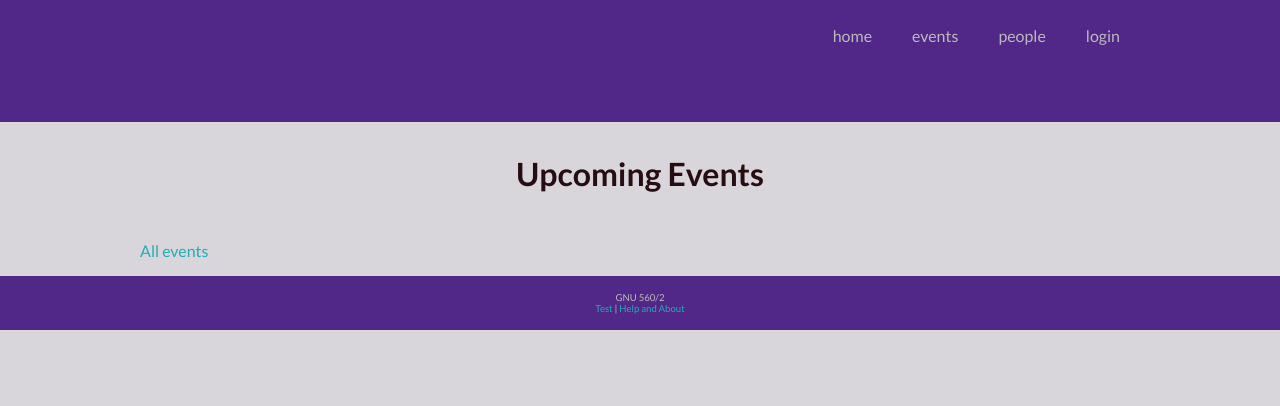
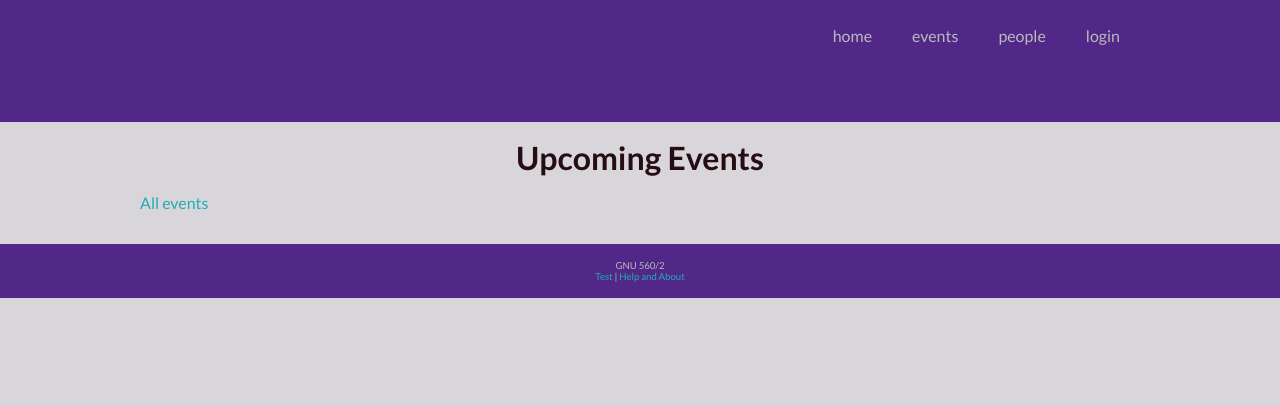
Before and after one commit to jhauserw3241/cdcdb-webserver, a Python web app: template templates/index.html in a window 1280 px wide. Shown: the top 406 px of the page. Run offline with Jinja, Linux system fonts and the light colour scheme; the template is opened without the code that fills it, so the values that code supplies are empty.

Commit message:
Add padding to content

```diff
--- a/static/style.css
+++ b/static/style.css
@@ -106,10 +106,13 @@ ul#nav li ul li a {
 	text-align: center;
 }
 
+div#contentwrapper {
+	padding: 1em;
+}
+
 div#contentwrapper h1 {
 	text-align: center;
 	margin: 0px;
-	padding: 1em;
 }
 
 div#content {
```
